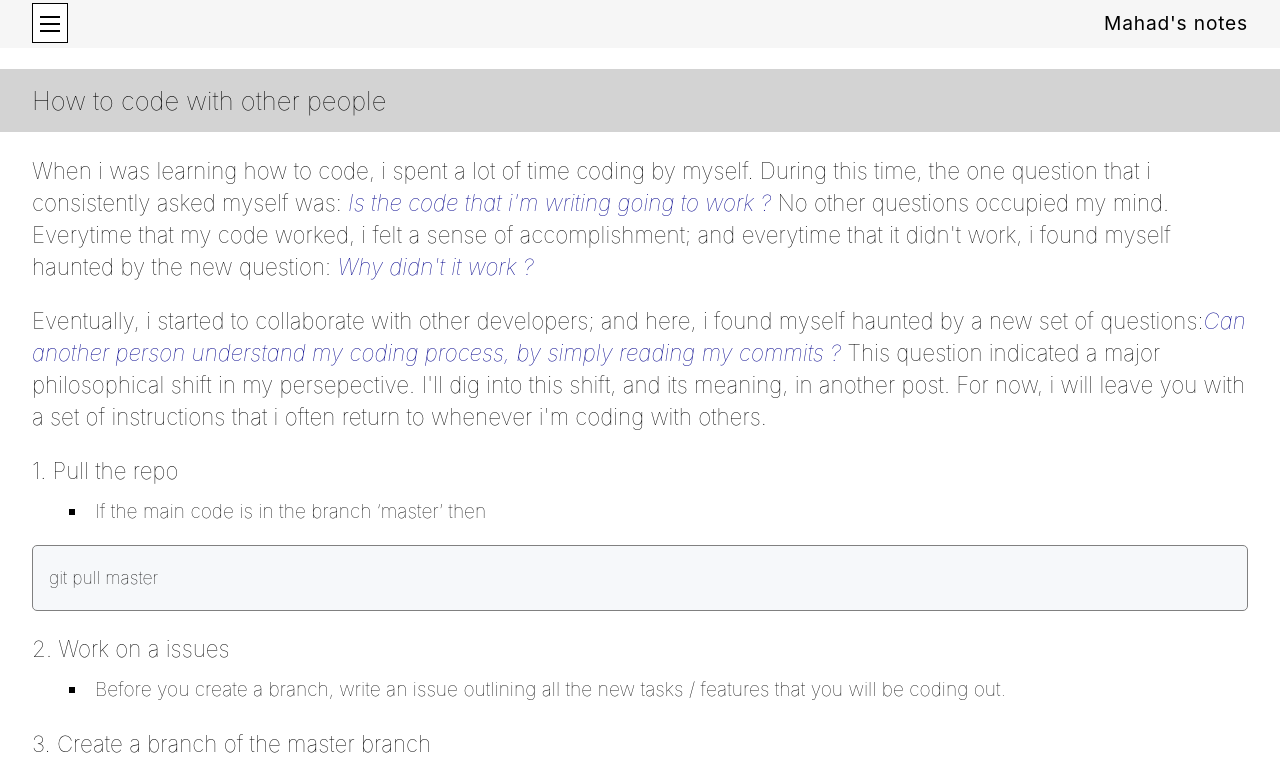
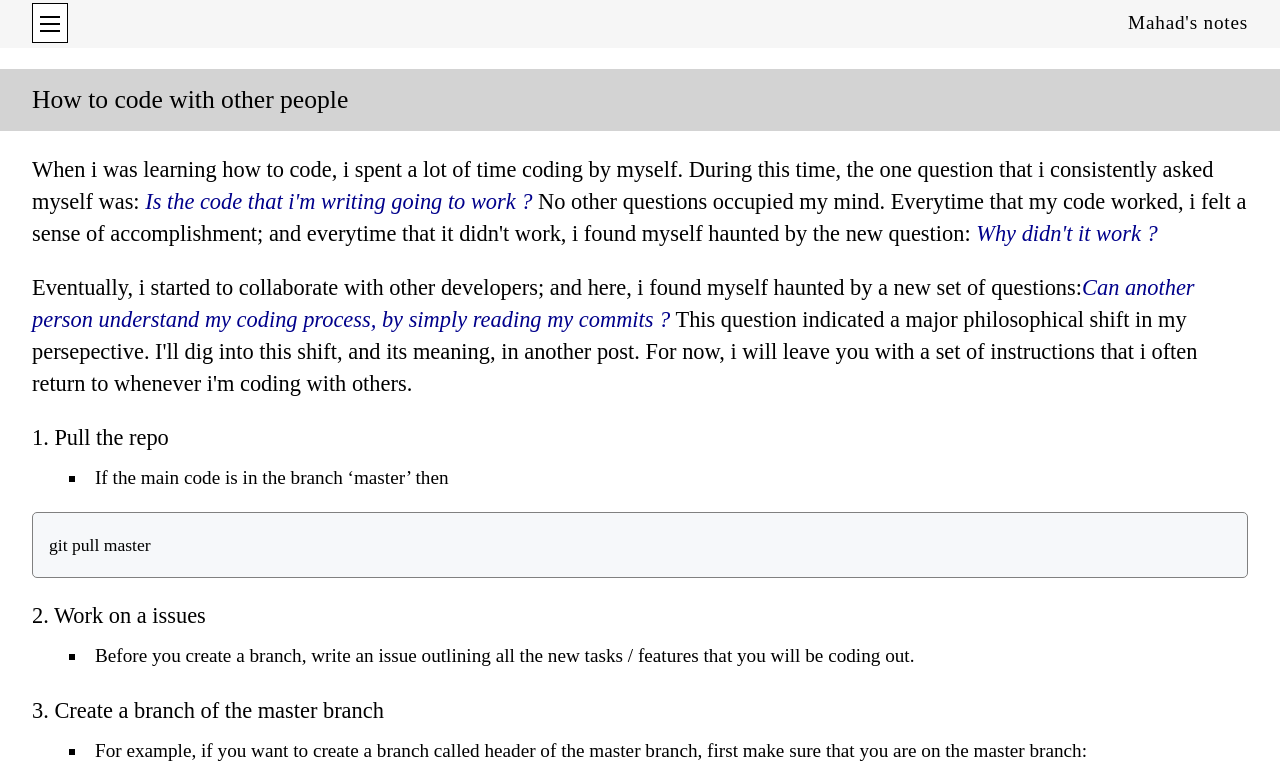
Before and after one commit to Elir-Mahad/notes-v1, a Next.js app: page / in a window 1280 px wide. Shown: the top 774 px of the page. Built offline with nearby package versions, Linux system fonts and the light colour scheme.

Commit message:
Add font-style to the body element in global.css

```diff
--- a/styles/globals.css
+++ b/styles/globals.css
@@ -14,3 +14,7 @@ a {
 * {
   box-sizing: border-box;
 }
+
+body {
+  font-family: "Vollkorn", serif;
+}
```
